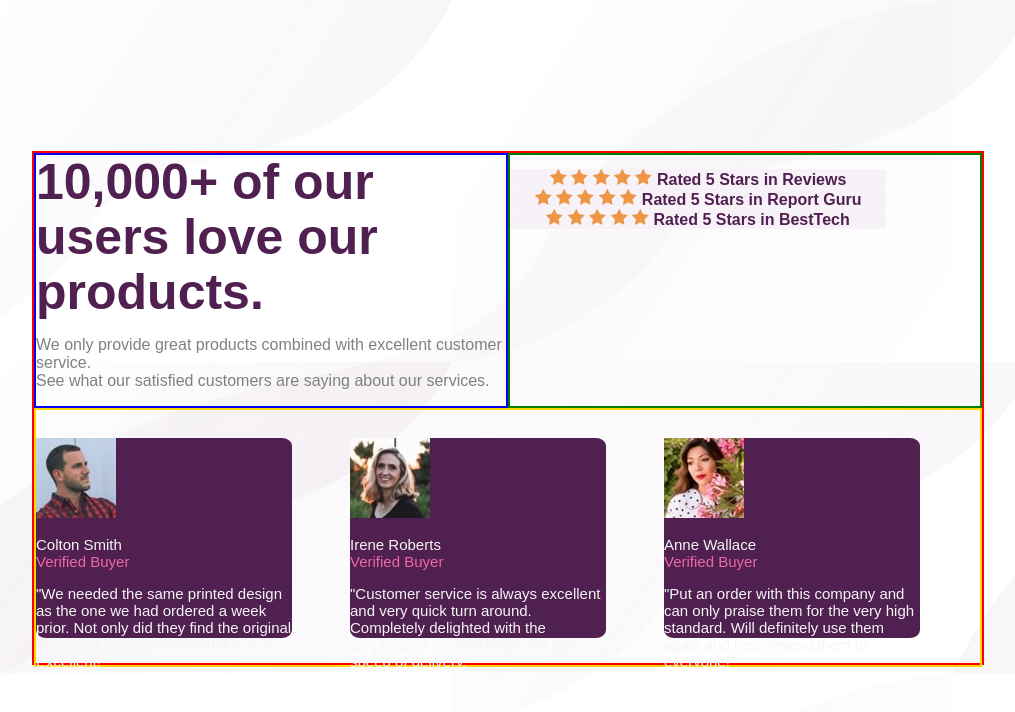
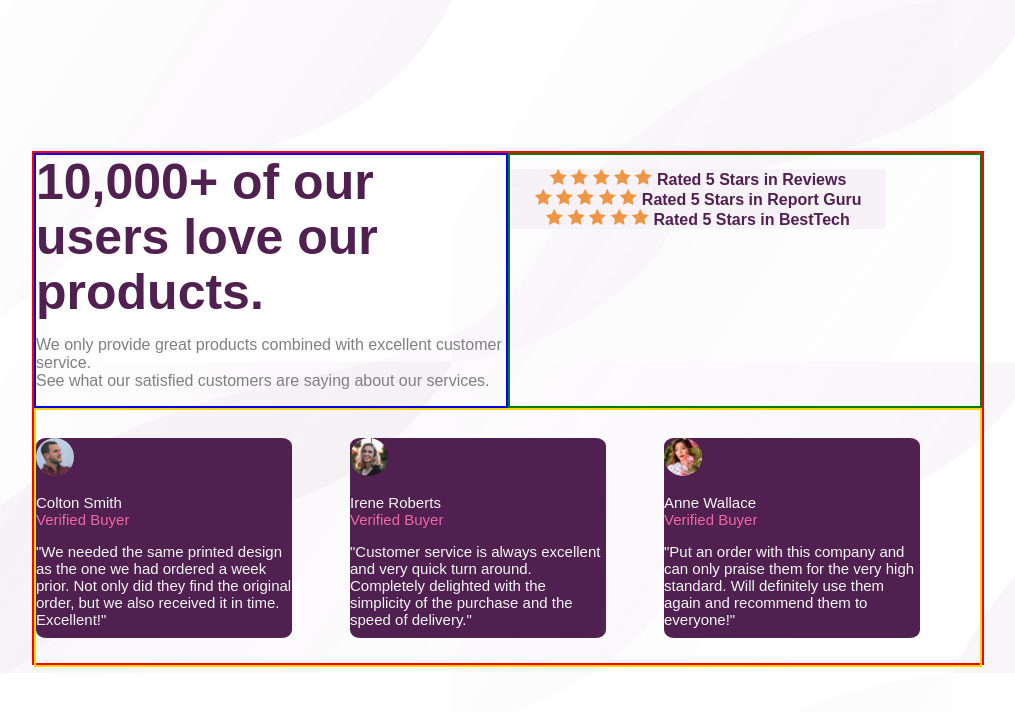
Before and after one commit to RobertK1229/Helium_challenge, a plain HTML site: page Index.html in a window 1280 px wide. Shown: the whole page, without its empty margins (132-1147 px from the left). Drawn offline with Linux system fonts and the light colour scheme.

Commit message:
Added rounded and resizeable portraits

```diff
--- a/Index.html
+++ b/Index.html
@@ -55,21 +55,21 @@
     <div class="bottom" style="border: 2px solid gold">
         <div>
             <header>
-                <img src="Images/image-colton.jpg" alt="colton smith">
+                <img class="portrait" src="Images/image-colton.jpg" alt="colton smith">
                 <p> Colton Smith<br><span style="color: hsl(333, 80%, 67%)">Verified Buyer</span></p>
             </header>
             <p>"We needed the same printed design as the one we had ordered a week prior. Not only did they find the original order, but we also received it in time. Excellent!"</p>
         </div>
         <div>
             <header>
-                <img src="Images/image-irene.jpg" alt="Irene Roberts">
+                <img class="portrait" src="Images/image-irene.jpg" alt="Irene Roberts">
                 <p> Irene Roberts<br><span style="color: hsl(333, 80%, 67%)">Verified Buyer</span></p>
             </header>
             <p>"Customer service is always excellent and very quick turn around. Completely delighted with the simplicity of the purchase and the speed of delivery."</p>
         </div>
         <div>
             <header>
-                <img src="Images/image-anne.jpg" alt="Anne Wallace">
+                <img class="portrait" src="Images/image-anne.jpg" alt="Anne Wallace">
                 <p> Anne Wallace<br><span style="color: hsl(333, 80%, 67%)">Verified Buyer</span></p>
             </header>
             <p>"Put an order with this company and can only praise them for the very high standard. Will definitely use them again and recommend them to everyone!"</p>
--- a/Style.sass
+++ b/Style.sass
@@ -50,3 +50,8 @@ body
   color: whitesmoke
   background: hsl(300, 43%, 22%)
   border-radius: 4%
+
+.portrait
+  max-width: 15%
+  height: auto
+  border-radius: 50%
```
Also changed, not shown: Style.css, 1 other file.
